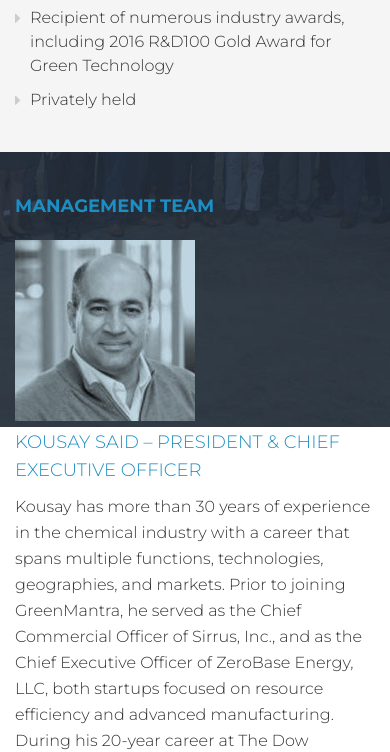
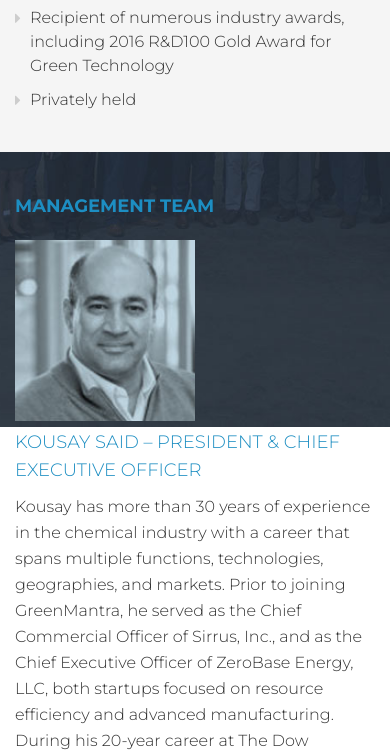
Before and after one commit to reversedout-creative/green-mantra, a plain HTML site: page about.html in a window 390 px wide. In both pictures the pointer is over the picture 105 px from the left and 1231 px from the top of the page. Shown: the part 901-1653 px from the top of the page. Drawn offline with nearby package versions, Linux system fonts and the light colour scheme.

Commit message:
Responsive issues

```diff
--- a/css/custom.css
+++ b/css/custom.css
@@ -398,7 +398,7 @@ ul.slimmenu li.has-submenu:hover i{
 		left: 0;
 		right: 0;
 		z-index: 500;
-		background: #3db76d;
+		background: #1d8ec2;
 	}
 	.main-menu .slimmenu li a {
 		border-bottom: 1px solid #eeeeee;
@@ -547,12 +547,6 @@ li.services a {
 	width: 100%;
 	height: 100%;
 }
-li.services:hover {
-	-webkit-transform: scale(1.10);
-	   -moz-transform: scale(1.10);
-		 -o-transform: scale(1.10);
-	    	transform: scale(1.10);
-}
 li.services,
 li.services a,
 li.services a:hover {
@@ -582,12 +576,15 @@ li.services a:hover {
 	width: 60px;
 	height: 60px ;
 
+}
+
+.bounce:hover {
+
 	animation: bounce 2s infinite;
 	-webkit-animation: bounce 2s infinite;
 	-moz-animation: bounce 2s infinite;
 	-o-animation: bounce 2s infinite;
 }
-
 @-webkit-keyframes bounce {
 	0%, 20%, 50%, 80%, 100% {-webkit-transform: translateY(0);}
 	40% {-webkit-transform: translateY(-30px);}
@@ -936,15 +933,16 @@ h1.small-title {
 	padding-left: 160px;
 	padding-bottom: 50px;
 }
-.application-services li:hover span {
-	-webkit-transform: scale(1.20);
-	   -moz-transform: scale(1.20);
-		 -o-transform: scale(1.20);
-	    	transform: scale(1.20);
+.application-services li:hover img {
+	-webkit-transform: scale(1.10);
+	   -moz-transform: scale(1.10);
+		 -o-transform: scale(1.10);
+	    	transform: scale(1.10);
 }
 .application-services li span,
 .application-services li:hover,
-.application-services li:hover span {
+.application-services li img,
+.application-services li:hover img {
 	-webkit-transition: all 0.5s ease-in-out;
        -moz-transition: all 0.5s ease-in-out;
          -o-transition: all 0.5s ease-in-out;
@@ -986,6 +984,7 @@ h1.small-title {
 	width: 100%;
 	height: auto;
 	max-width: 180px;
+	overflow: hidden;
 }
 .team-section.application-services li {
 	padding-left: 220px;
```
